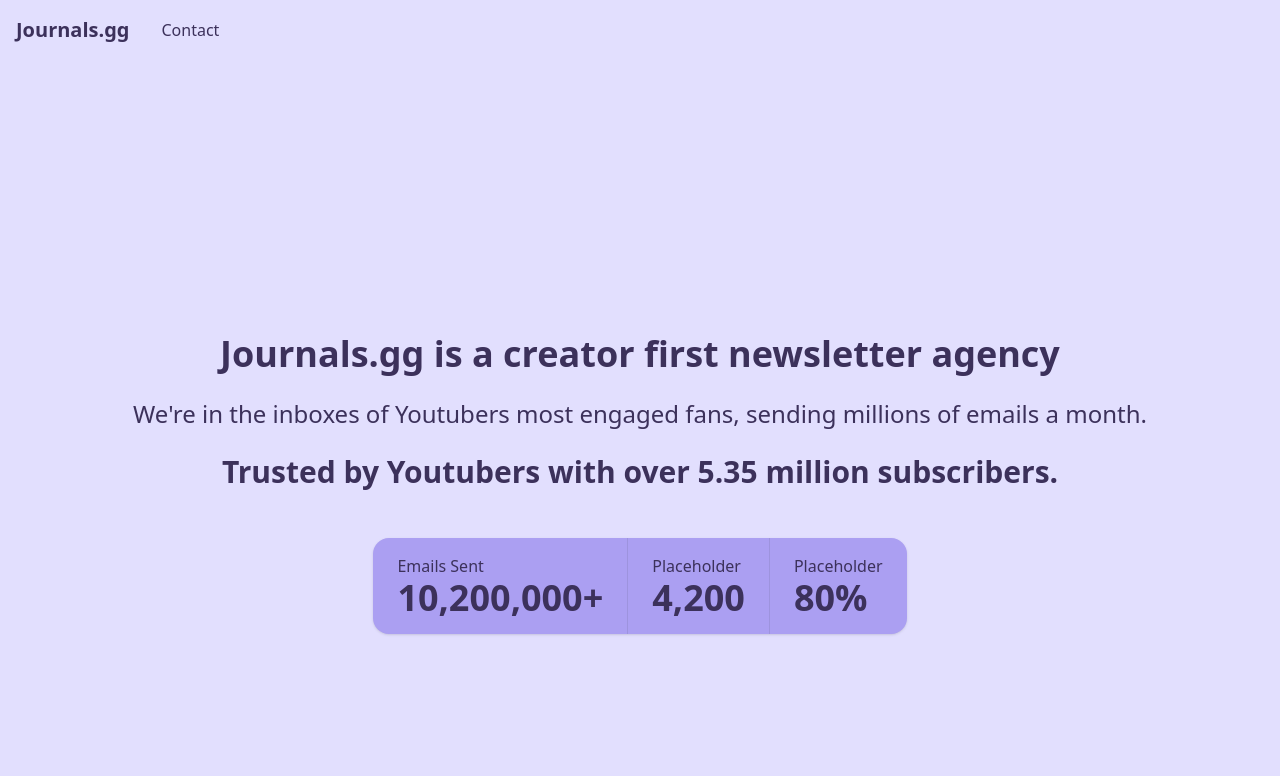
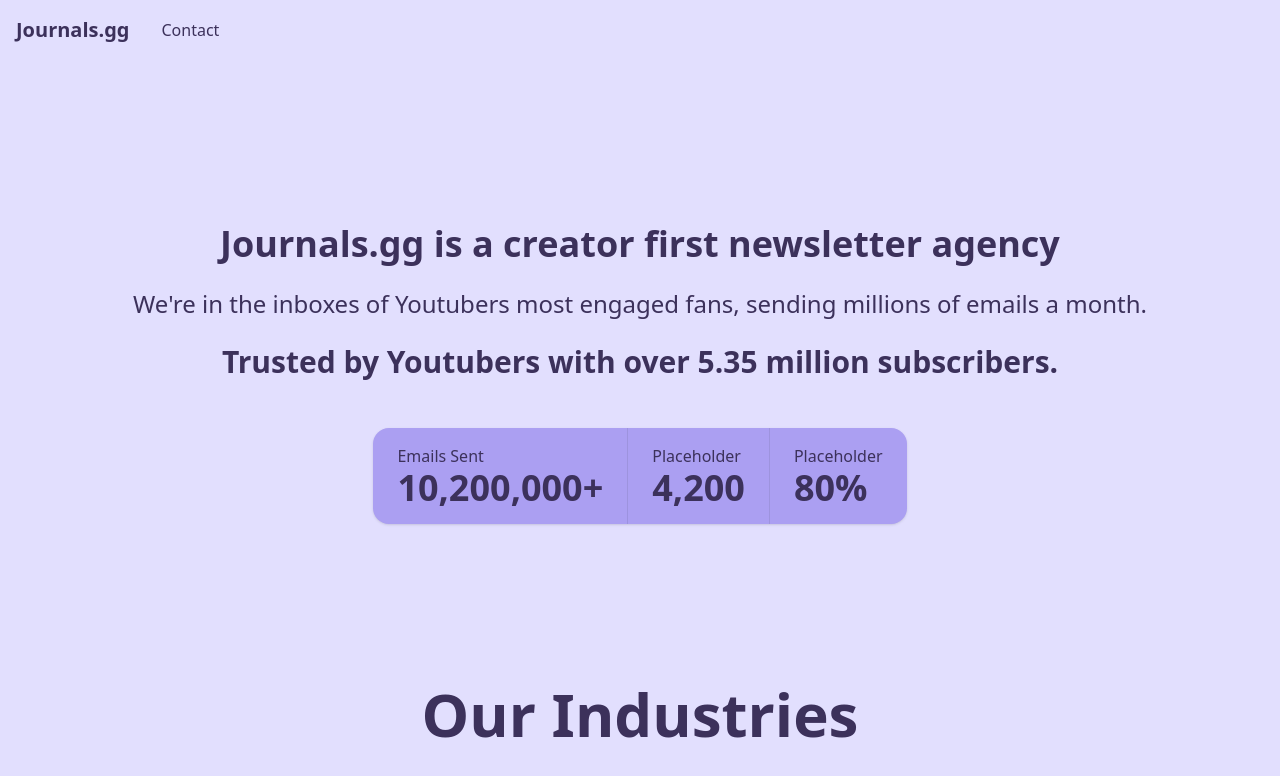
Before and after one commit to edwardfgt/journals-website-2024, a React (Vite) app: page / in a window 1280 px wide. Shown: the top 776 px of the page. Built offline with nearby package versions, Linux system fonts and the light colour scheme.

Commit message:
Add an Industries div and H1

```diff
--- a/src/components/Homepage.tsx
+++ b/src/components/Homepage.tsx
@@ -6,6 +6,11 @@
         <div className="bg-background min-h-screen flex flex-col items-center justify-center">
             <HeadingBlock />
             <StatBar />
+            <div className="flex flex-col items-center justify-center mt-40">
+                <h1 className="text-6xl font-bold text-text">
+                    Our Industries
+                </h1>
+            </div>
         </div>
     )
 }
```
